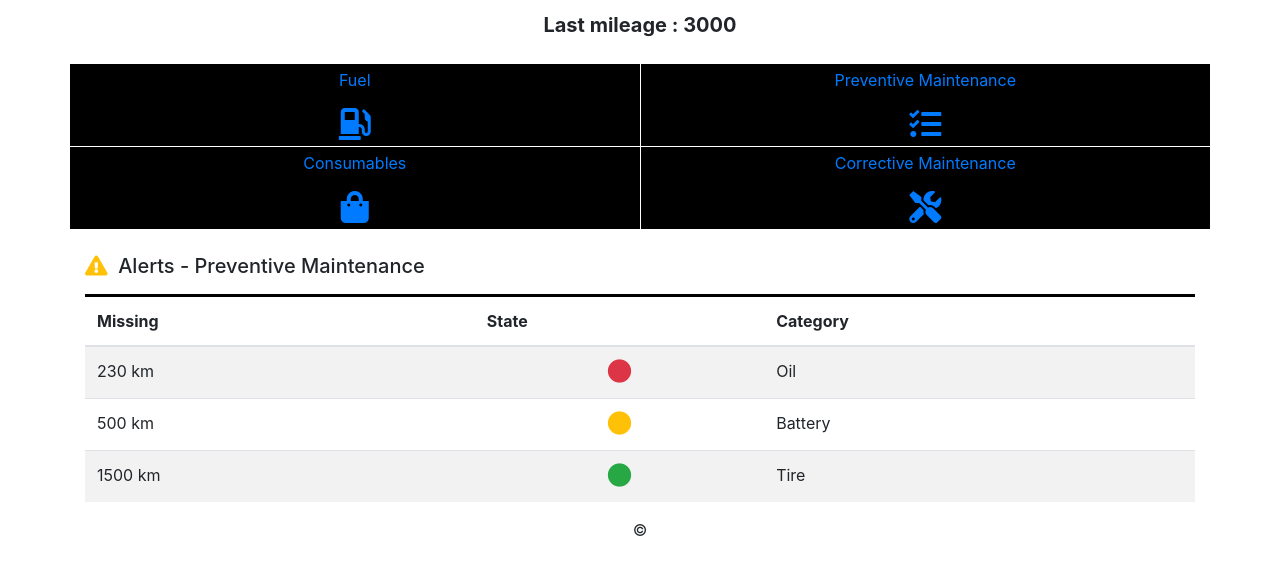
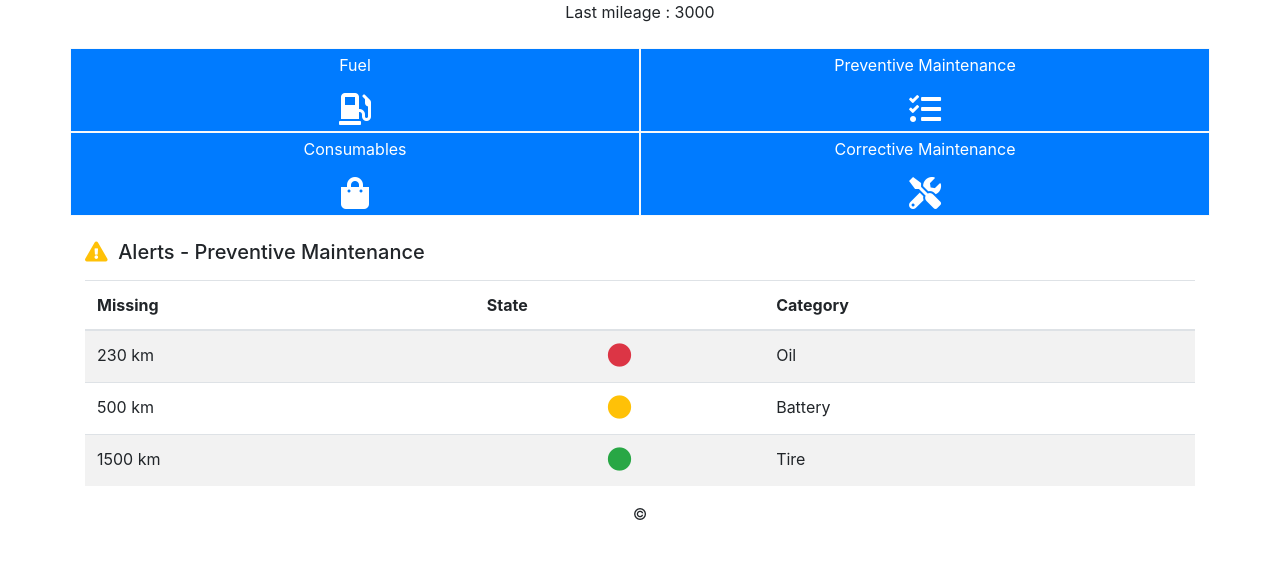
Before and after one commit to mmanumos/chronocar, a Flask app: page /panel in a window 1280 px wide. Shown: the part 62-637 px from the top of the page. Run offline with Flask 2, Linux system fonts and the light colour scheme; some libraries are stand-ins or nearby versions.

Commit message:
Update view panel

```diff
--- a/templates/panel.html
+++ b/templates/panel.html
@@ -3,34 +3,34 @@
 Panel
 {% endblock %}
 {% block content %}
-<p class="text-center" class="mt-2" style="font-size: 20px; font-weight: bold; margin-top: 10px;">Last mileage :<spam
+<p class="text-center" class="mt-2">Last mileage :<spam
         id="last_mileage">
         3000</spam>
 </p>
-<div class="row text-center my-4" style="background-color: black;">
-    <div class="col p-1" style="border-bottom: 1px solid white; border-right: 1px solid white;">
+<div class="row text-center my-4">
+    <div class="col p-1 bg-primary text-white border border-light">
         <a href="create_expense">
-            <p>Fuel</p>
-            <i class="fas fa-gas-pump"></i>
+            <p class="text-white">Fuel</p>
+            <i class="fas fa-gas-pump text-white"></i>
         </a>
     </div>
-    <div class="col p-1" style="border-bottom: 1px solid white;">
+    <div class="col p-1 bg-primary text-white border border-light">
         <a href="create_expense">
-            <p>Preventive Maintenance</p>
-            <i class="fas fa-tasks"></i>
+            <p class="text-white">Preventive Maintenance</p>
+            <i class="fas fa-tasks text-white"></i>
         </a>
     </div>
     <div class="w-100"></div>
-    <div class="col p-1" style="border-bottom: 1px solid white; border-right: 1px solid white;">
+    <div class="col p-1 bg-primary text-white border border-light">
         <a href="create_expense">
-            <p>Consumables</p>
-            <i class="fas fa-shopping-bag"></i>
+            <p class="text-white">Consumables</p>
+            <i class="fas fa-shopping-bag text-white"></i>
         </a>
     </div>
-    <div class="col p-1" style="border-bottom: 1px solid white;">
+    <div class="col p-1 bg-primary text-white border border-light">
         <a href="create_expense">
-            <p>Corrective Maintenance</p>
-            <i class="fas fa-tools"></i>
+            <p class="text-white">Corrective Maintenance</p>
+            <i class="fas fa-tools text-white"></i>
         </a>
     </div>
 </div>
@@ -38,7 +38,7 @@ Panel
 <h4 style="font-size: 20px;"><i class="fas fa-exclamation-triangle text-warning">
     </i> &nbsp;Alerts - Preventive Maintenance</h4>
 </p>
-<table class="table table-striped" style="border-top: 3px solid black;">
+<table class="table table-striped">
     <thead>
         <tr>
             <th scope="col">Missing</th>
```
